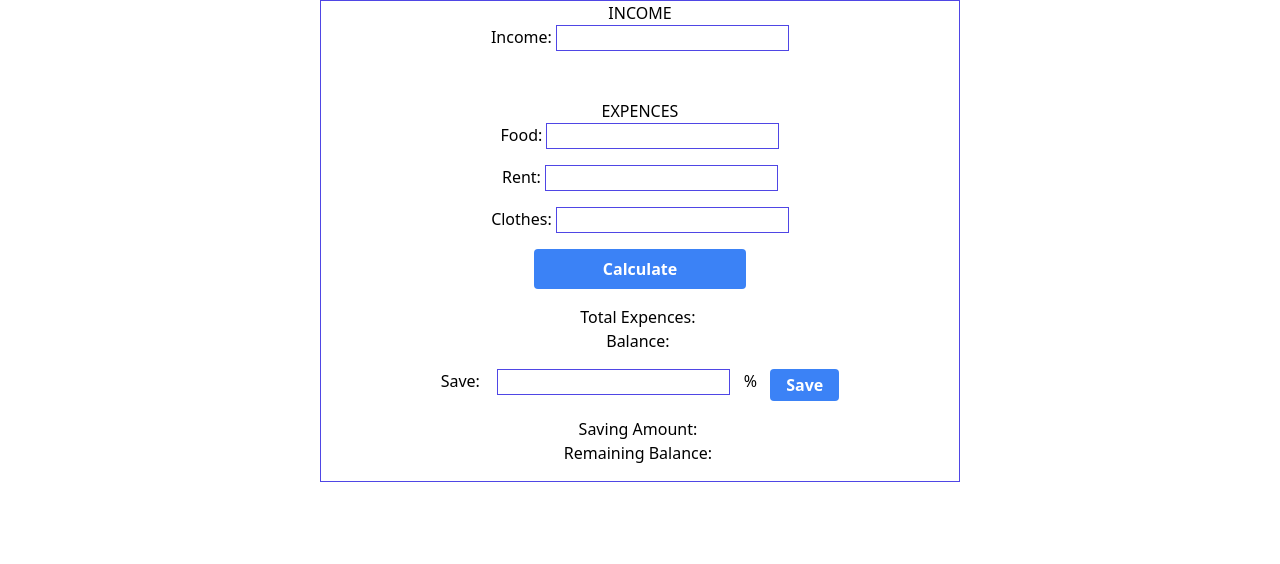
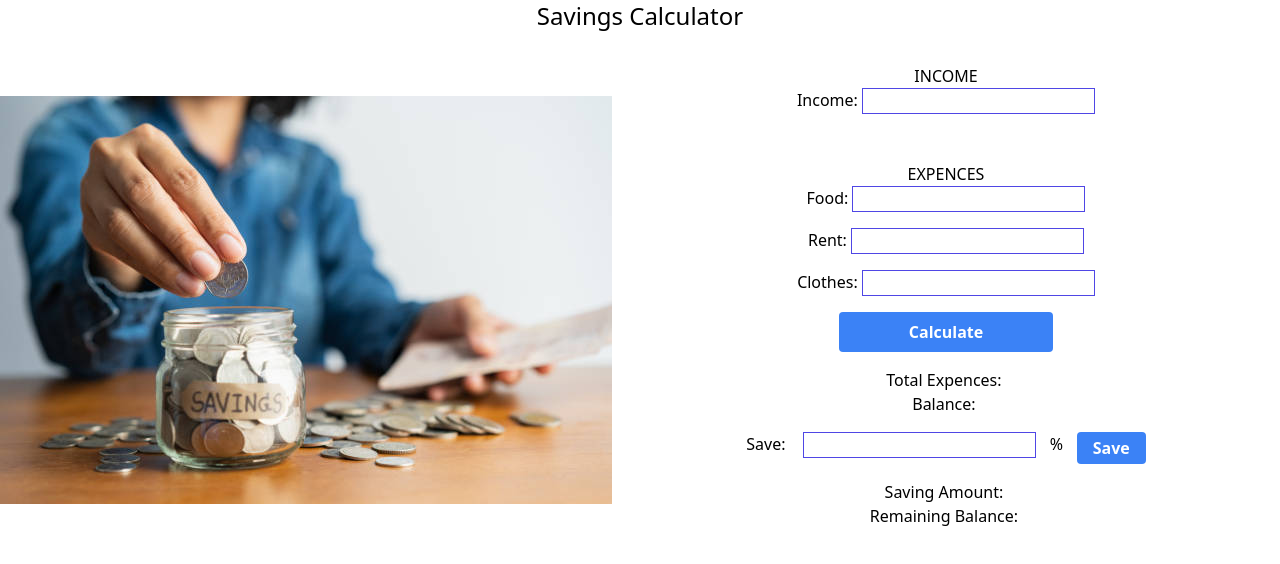
Before and after one commit to Jubayet1/savings_calculator, a plain HTML site: page index.html in a window 1280 px wide. Drawn offline with nearby package versions, Linux system fonts and the light colour scheme.

Commit message:
design complete

```diff
--- a/index.html
+++ b/index.html
@@ -5,14 +5,15 @@
     <meta http-equiv="X-UA-Compatible" content="IE=edge">
     <meta name="viewport" content="width=device-width, initial-scale=1.0">
     <script src="https://cdn.tailwindcss.com"></script>
-    <title>Document</title>
+    <title>Savings Calculator</title>
 </head>
 <body>
-    <div>
-        <div>
-            <img src="" alt="">
+    <p class="text-center text-2xl">Savings Calculator</p>
+    <div class="flex flex-row mt-8">
+        <div class="mt-8">
+            <img src="./Image/image.jpg" alt="">
         </div>
-        <div class="flex flex-col border border-indigo-600 w-3/6 mx-auto">
+        <div class="flex flex-col w-3/6 mx-auto">
 
             <!--income field-->
             <p class="text-center">INCOME</p>
```
Also changed, not shown: Image/image.jpg (added).
